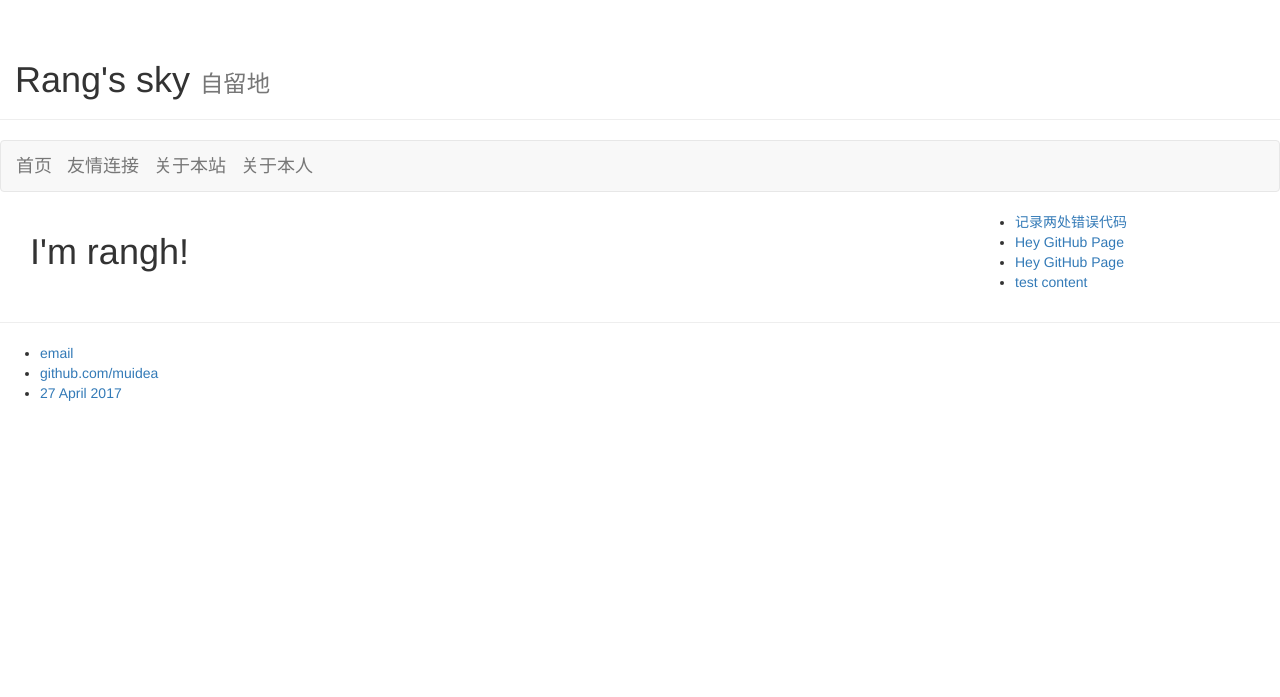
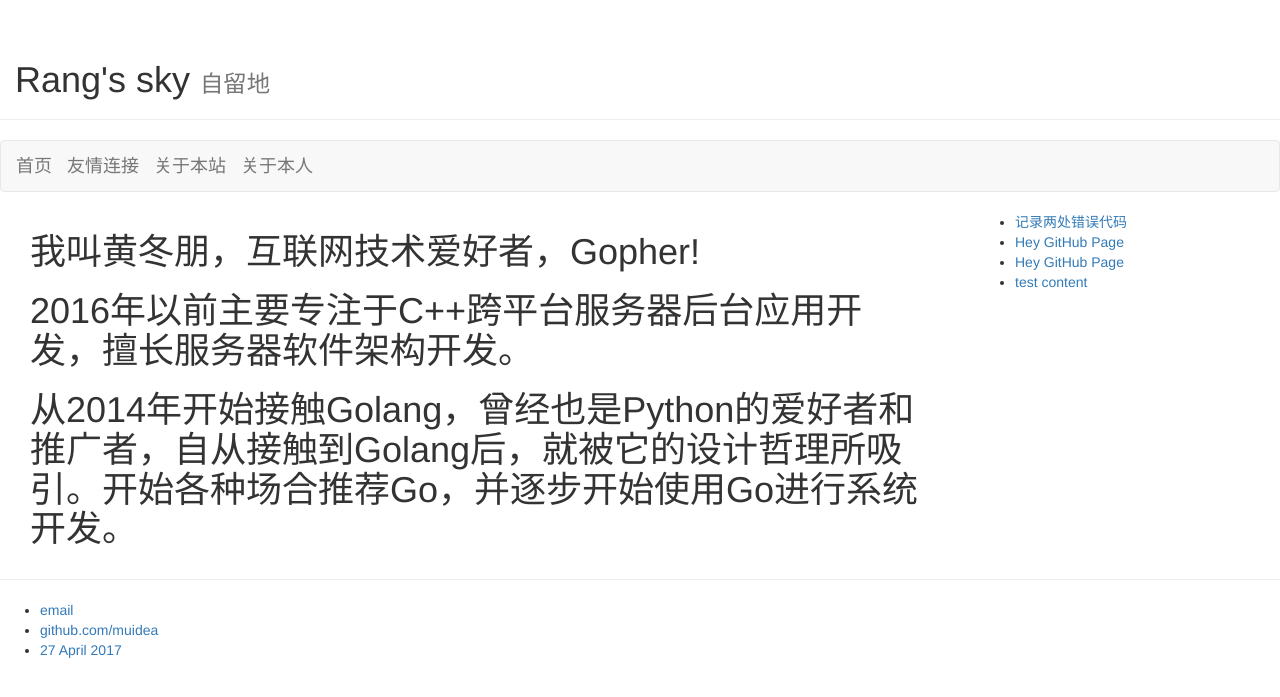
Before and after one commit to muidea/muidea.github.io, a Jekyll site: the page built from about/index.html, in a window 1280 px wide. Shown: the top 697 px of the page. Built offline with Jekyll 4.4.1, drawn with Linux system fonts in a browser that asks for light colours; nearby versions of some CDN libraries.

Commit message:
Update index.html

```diff
--- a/about/index.html
+++ b/about/index.html
@@ -3,6 +3,8 @@ layout: default
 title: 关于本人
 ---
 <div>
-    <h1>I'm rangh!</h1>
+    <h1>我叫黄冬朋，互联网技术爱好者，Gopher!</h1>
+    <h1>2016年以前主要专注于C++跨平台服务器后台应用开发，擅长服务器软件架构开发。</h1>
+    <h1>从2014年开始接触Golang，曾经也是Python的爱好者和推广者，自从接触到Golang后，就被它的设计哲理所吸引。开始各种场合推荐Go，并逐步开始使用Go进行系统开发。</h1>
 </div>
 <!-- /.blurb -->
```
